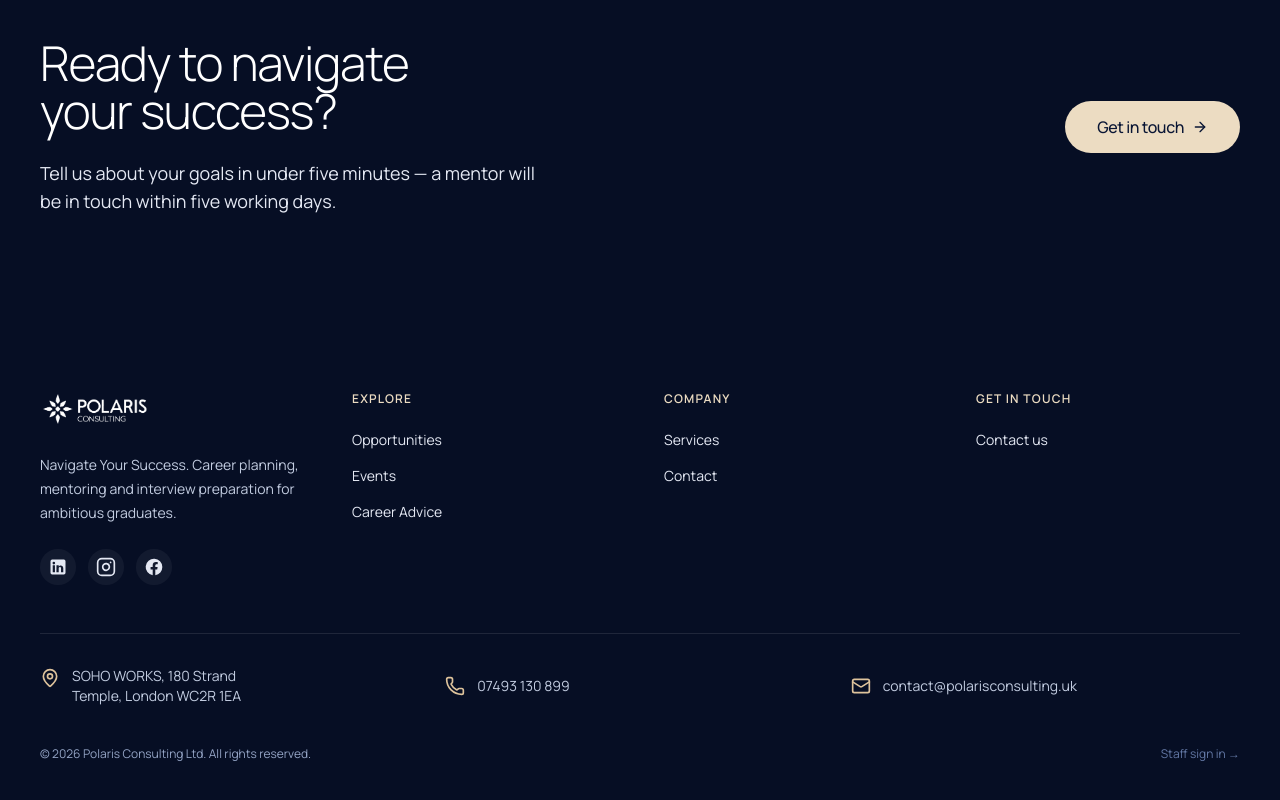
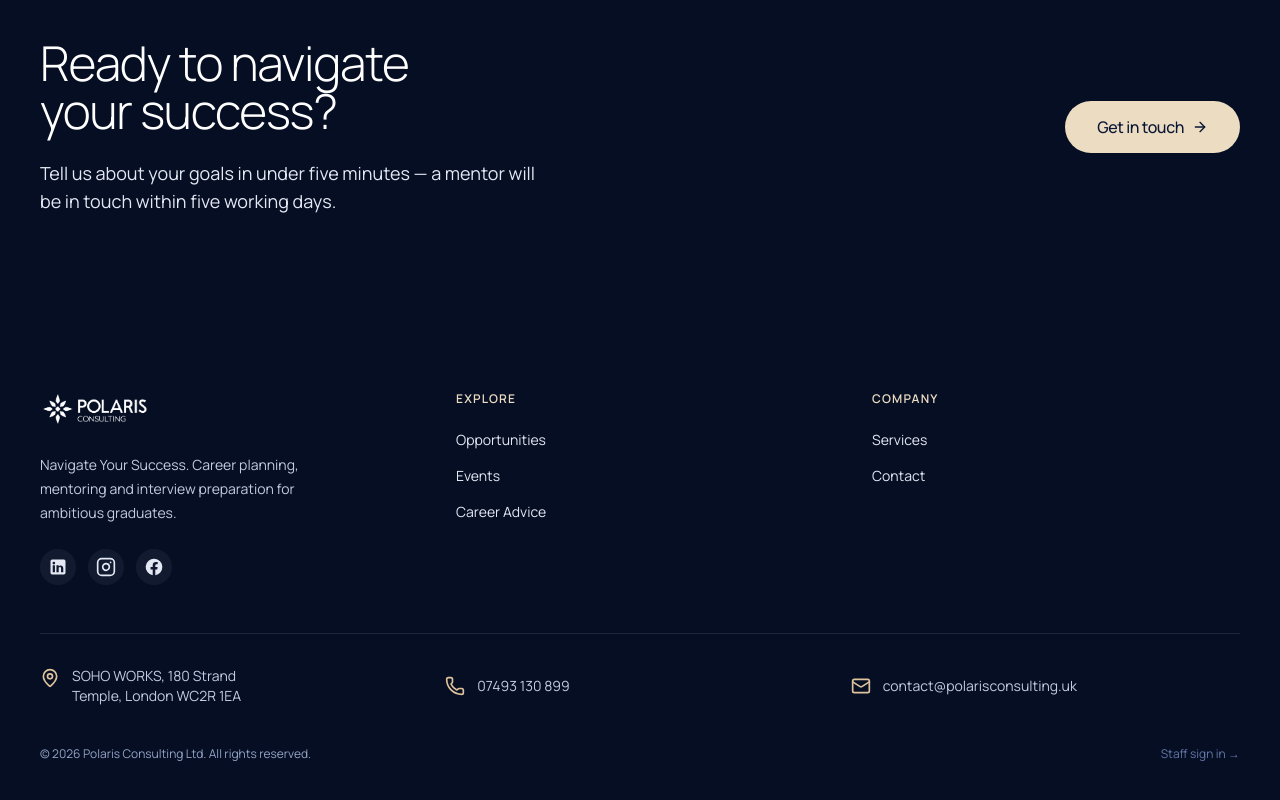
Before and after one commit to zhufeiliu825-droid/polaris-website, a Next.js app: page / in a window 1280 px wide. Shown: the part 3185-3985 px from the top of the page. Built offline with nearby package versions, Linux system fonts and the light colour scheme.

Commit message:
Footer: drop GET IN TOUCH column (nav button covers that entry)

```diff
--- a/src/components/site-footer.tsx
+++ b/src/components/site-footer.tsx
@@ -38,17 +38,13 @@
       { href: "/contact", label: "Contact" },
     ],
   },
-  {
-    title: "Get in touch",
-    links: [{ href: "/join#form", label: "Contact us" }],
-  },
 ];
 
 export function SiteFooter() {
   return (
     <footer className="bg-navy-950 text-navy-100">
       <Container className="py-16">
-        <div className="grid grid-cols-1 gap-12 md:grid-cols-2 lg:grid-cols-4">
+        <div className="grid grid-cols-1 gap-12 md:grid-cols-2 lg:grid-cols-3">
           <div>
             <Link href="/" className="inline-flex">
               <Logo variant="white" />
```
